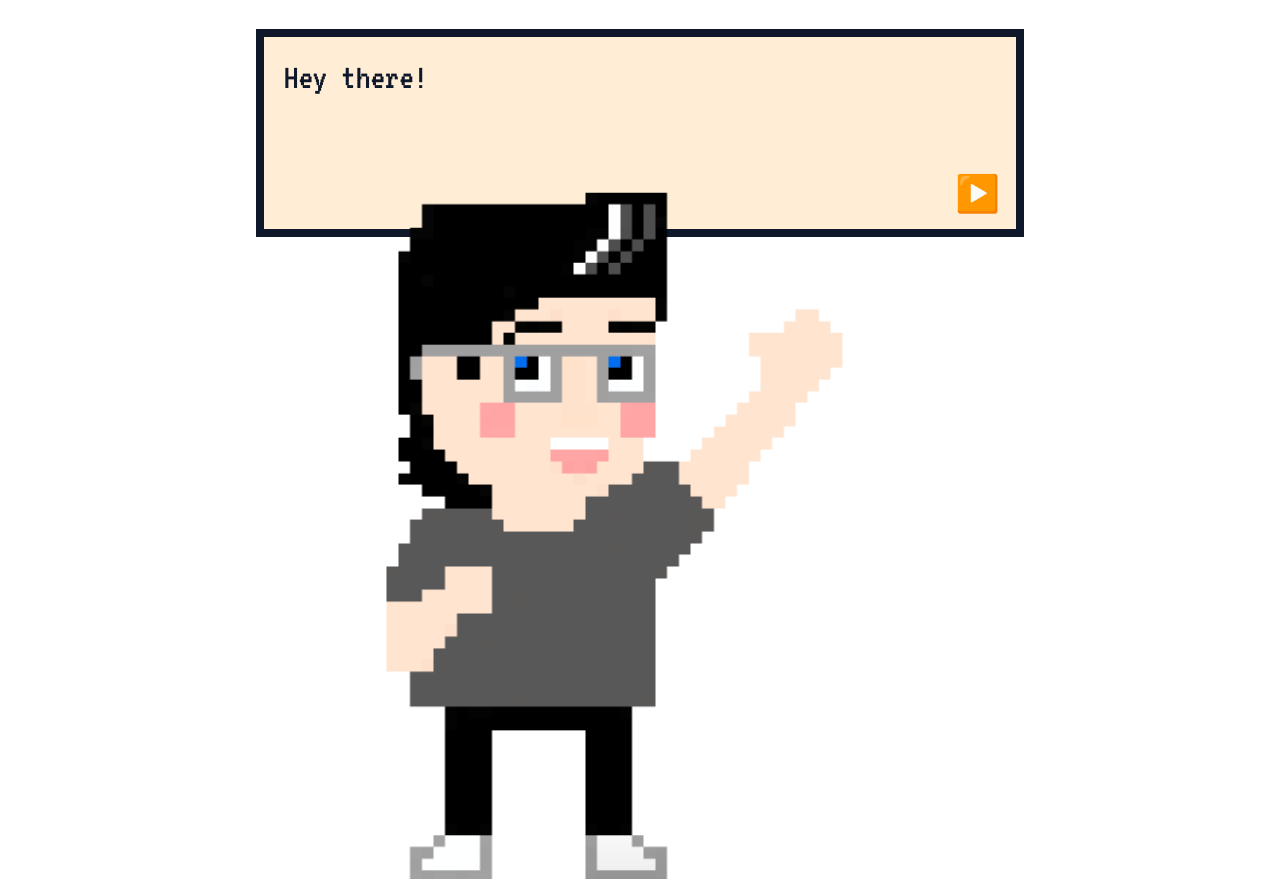
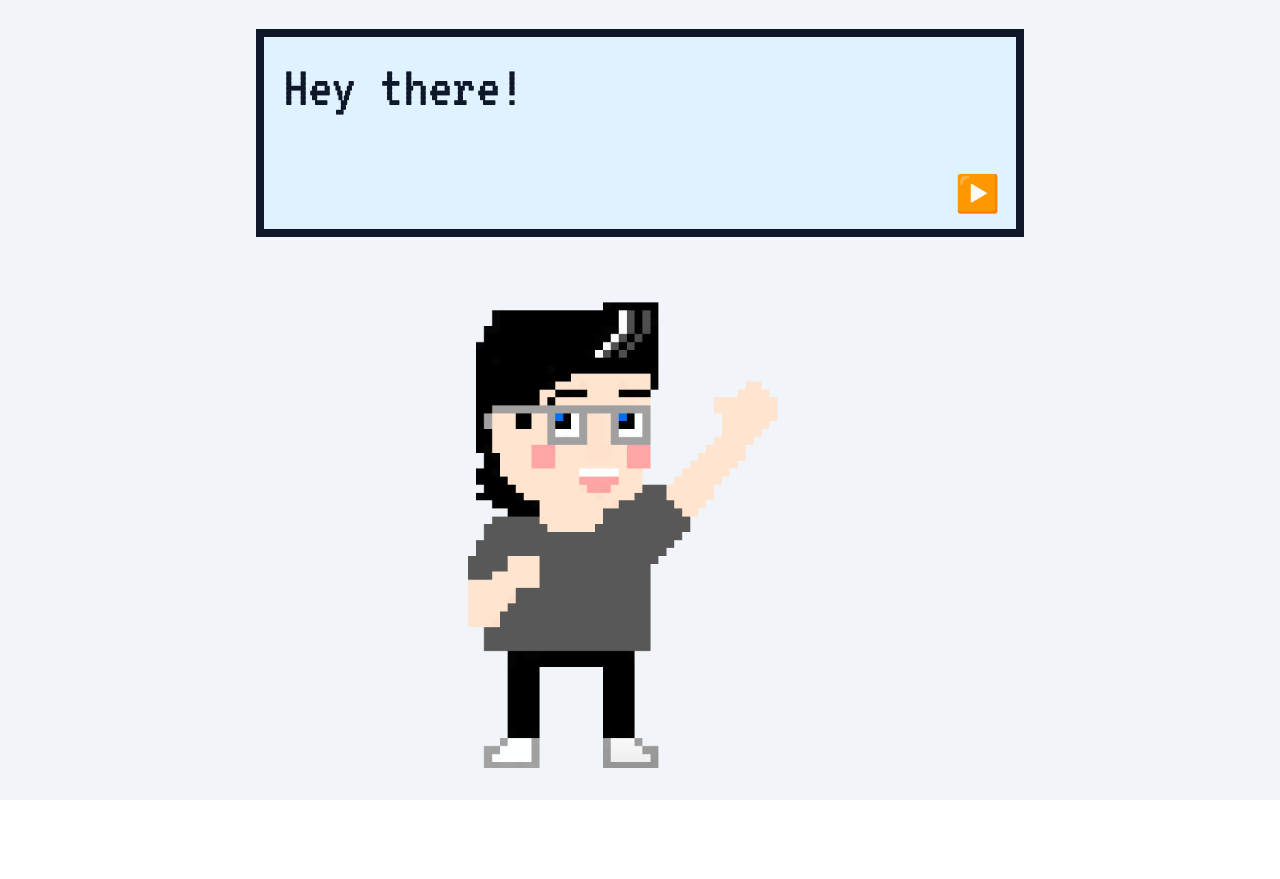
Before and after one commit to hevdevs/hevsite-draft, a SvelteKit app: page / in a window 1280 px wide. After the commit the page ends 800 px from the top, so only its background shows below. Built offline with nearby package versions, Linux system fonts and the light colour scheme.

Commit message:
add responsive sizing to home elements

```diff
--- a/src/lib/components/molecules/BoxHeadingWrapper.svelte
+++ b/src/lib/components/molecules/BoxHeadingWrapper.svelte
@@ -1,3 +1,3 @@
-<div class={`relative w-3/4 max-w-3xl h-52 p-5 bg-orange-100 border-8 border-slate-900`}>
+<div class={`relative w-3/4 max-w-3xl h-52 p-5 bg-sky-100 border-8 border-slate-900`}>
 	<slot />
 </div>
--- a/src/routes/+page.svelte
+++ b/src/routes/+page.svelte
@@ -2,10 +2,11 @@
 	import { BoxHeadingWrapper } from "$lib/index.js";
 	import { slide } from "svelte/transition";
 
-	let dialogueOptions = [
+	const dialogueOptions = [
 		"Hey there!",
         "My name is Hev.",
 		"I am a Software Developer and Tech Educator.",
+        "Feel free to take a look around..."
 	];
 	let index = 0;
 
@@ -15,27 +16,27 @@
 	}
 </script>
 
-<main class="h-screen grid grid-rows-3">
+<main class="bg-slate-100 w-full h-screen box-border grid grid-rows-3">
 	<header
 		class={`row-span-1 w-full grid grid-cols-1 justify-items-center content-center`}
 	>
 		<BoxHeadingWrapper>
 			{#key index}
-				<h1 transition:slide class="text-4xl font-game text-slate-900">
+				<h1 transition:slide class={`text-4xl sm:text-5xl md:text-5xl lg:text-6xl xl:text-6xl 2xl:text-6xl font-game text-slate-900`}>
 					{dialogueOptions[index]}
 				</h1>
 			{/key}
 			<button
-				class={`absolute bottom-4 right-4 text-4xl transition ease-in-out hover:text-amber-500`}
+				class={`absolute bottom-4 right-4 text-4xl transition ease-in-out hover:text-sky-500`}
 				on:click={nextDialogue}>{index === dialogueOptions.length - 1 ? "◀" : "▶"}</button
 			>
 		</BoxHeadingWrapper>
 	</header>
 	<section
-		class={`row-span-2 grid grid-cols-1 justify-items-center content-center`}
+		class={`row-span-2 grid justify-items-center content-center`}
 	>
 		<img
-			class={`scale-50`}
+			class={`p-5 scale-70 max-w-sm object-contain overflow-hidden`}
 			src={`../../images/hevhi.gif`}
 			alt="pixel art gif of a small hev waving"
 		/>
```
